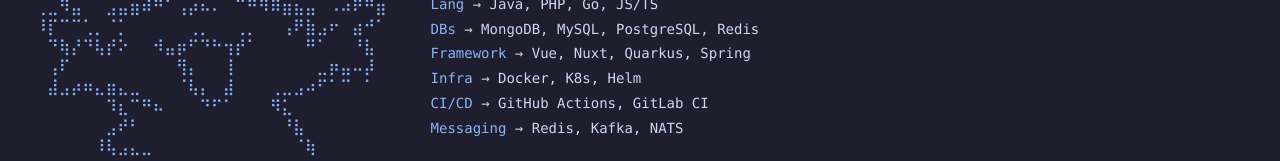
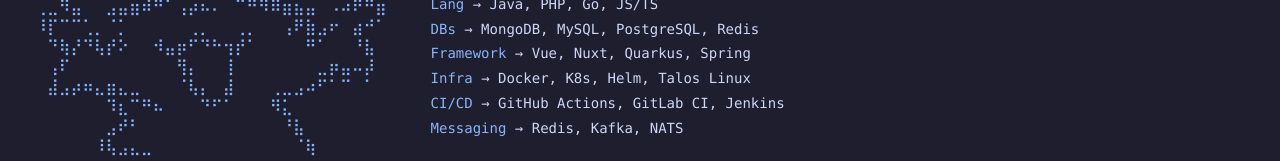
Before and after one commit to yyuhdev/portfolio-site, a Vue app: page / in a window 1280 px wide. Shown: the part 258-419 px from the top of the page. Built offline with nearby package versions, Linux system fonts and the light colour scheme.

Commit message:
update techstack

```diff
--- a/src/App.vue
+++ b/src/App.vue
@@ -65,8 +65,8 @@ const tabs = [
             <div class="mb-0.5"><span class="text-ctp-blue"> Lang </span> <span class="text-ctp-text">→ Java, PHP, Go, JS/TS</span></div>
             <div class="mb-0.5"><span class="text-ctp-blue"> DBs </span> <span class="text-ctp-text">→ MongoDB, MySQL, PostgreSQL, Redis</span></div>
             <div class="mb-0.5"><span class="text-ctp-blue"> Framework </span> <span class="text-ctp-text">→ Vue, Nuxt, Quarkus, Spring</span></div>
-            <div class="mb-0.5"><span class="text-ctp-blue"> Infra </span> <span class="text-ctp-text">→ Docker, K8s, Helm</span></div>
-            <div class="mb-0.5"><span class="text-ctp-blue"> CI/CD </span> <span class="text-ctp-text">→ GitHub Actions, GitLab CI</span></div>
+            <div class="mb-0.5"><span class="text-ctp-blue"> Infra </span> <span class="text-ctp-text">→ Docker, K8s, Helm, Talos Linux</span></div>
+            <div class="mb-0.5"><span class="text-ctp-blue"> CI/CD </span> <span class="text-ctp-text">→ GitHub Actions, GitLab CI, Jenkins</span></div>
             <div class="mb-0.5"><span class="text-ctp-blue"> Messaging </span> <span class="text-ctp-text">→ Redis, Kafka, NATS</span></div>
           </div>
         </div>
```
